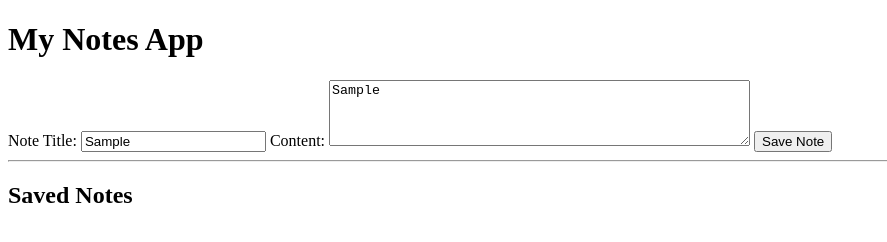
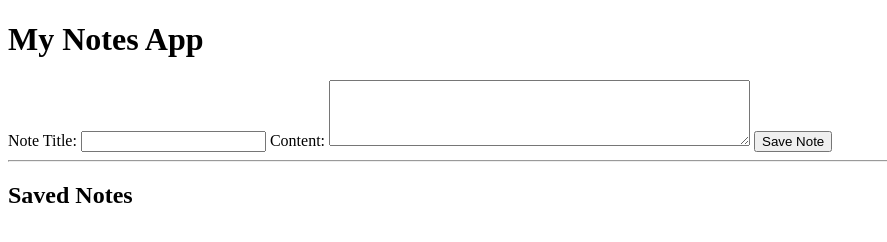
Before and after one commit to jordnlam/notes-app, a plain HTML site: page index.html in a window 1280 px wide. Both pictures are taken after typing "Sample", "Sample" into the empty fields and a click on the button "Save Note". Shown: the whole page, without its empty margins (0-887 px from the left). Drawn offline with Linux system fonts and the light colour scheme.

Commit message:
feat-Added save logic for notes

```diff
--- a/index.html
+++ b/index.html
@@ -25,6 +25,39 @@
                 const saveButton = document.getElementById('saveButton');
                 const notesList = document.getElementById('notesList');
 
+                // Listen for clicks on the save button
+                saveButton.addEventListener('click', function() {
+                        // Get the values from the inputs
+                        const title = titleInput.value;
+                        const content = contentInput.value;
+
+                        // Validate
+                        if (title === '' || content === '') {
+                                alert('Please fill in both title and content!');
+                                return;
+                        }
+
+                        // Create a note object
+                        const note = {
+                                id: crypto.randomUUID(),
+                                title: title,
+                                content: content,
+                                createdAt: new Date().toISOString()
+                        };
+
+                        // Add to our notes array
+                        notes.push(note);
+
+                        // Log to see if it works
+                        console.log('Saved note:', note);
+                        console.log('All notes:', notes);
+
+                        // Clear the inputs
+                        titleInput.value = '';
+                        contentInput.value = '';
+                });
+
+
         </script>
 </body>
 </html>
```
